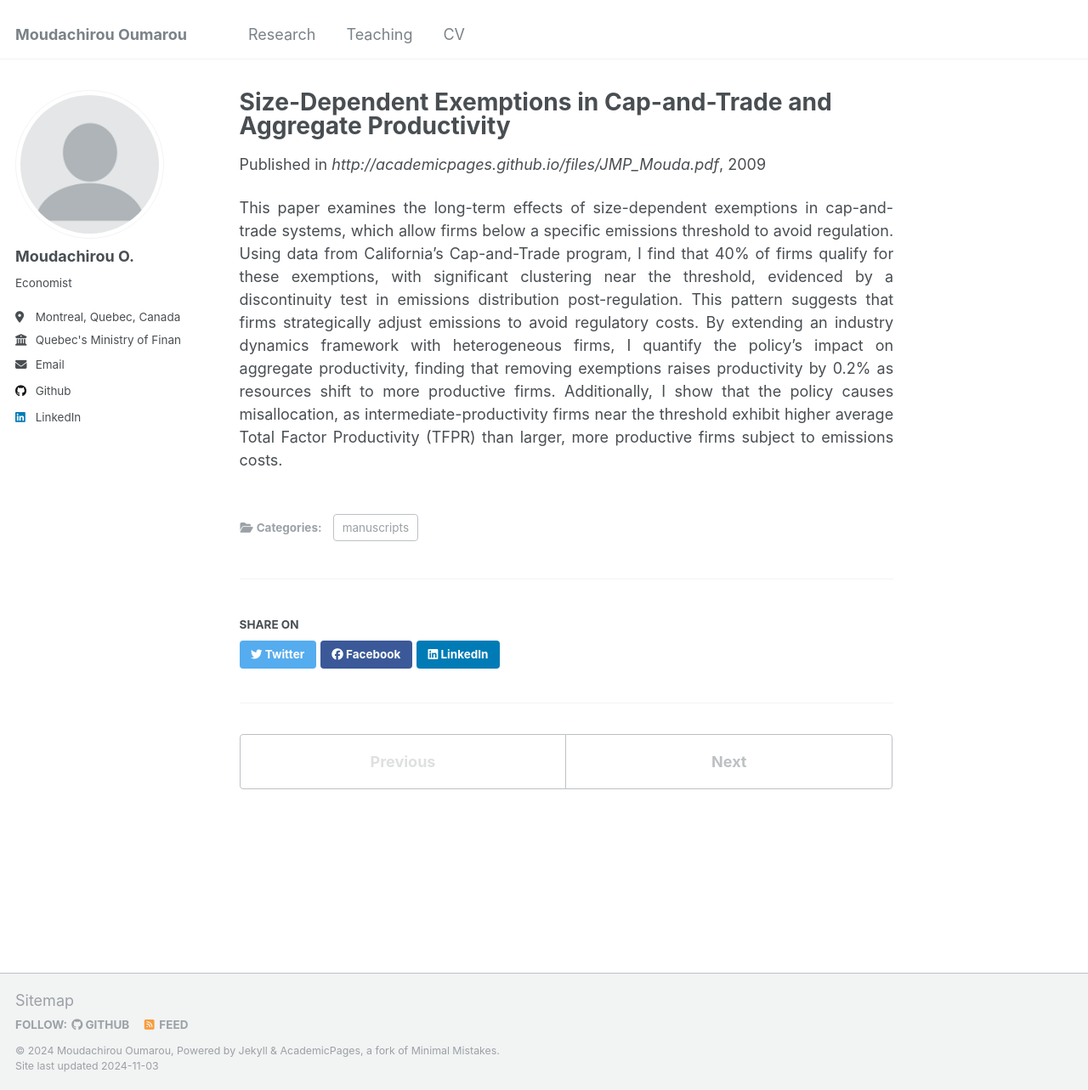
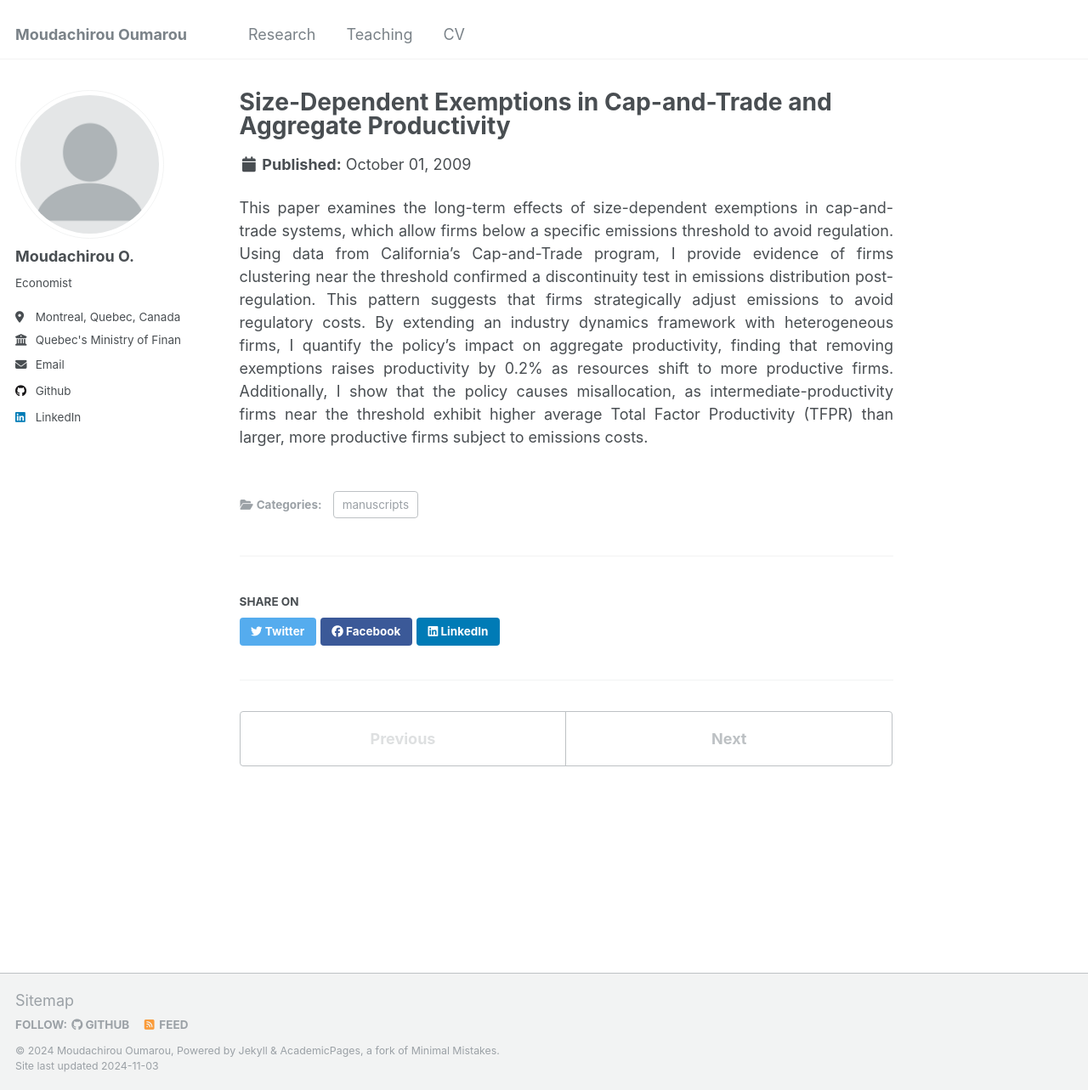
Before and after one commit to oumaroumoudachirou/oumaroumoudachirou.github.io, a Jekyll site: the page built from _publications/2009-10-01-paper-title-number-1.md, in a window 1280 px wide and 1283 px high. Shown: the whole window at 85% size. Built offline with Jekyll 4.4.1, drawn with Linux system fonts in a browser that asks for light colours.

Commit message:
Update 2009-10-01-paper-title-number-1.md

```diff
--- a/_publications/2009-10-01-paper-title-number-1.md
+++ b/_publications/2009-10-01-paper-title-number-1.md
@@ -3,8 +3,7 @@ title: "Size-Dependent Exemptions in Cap-and-Trade and Aggregate Productivity"
 collection: publications
 category: manuscripts
 permalink: /publication/2009-10-01-paper-title-number-1
-venue: 'http://academicpages.github.io/files/JMP_Mouda.pdf'
 paperurl: 'http://academicpages.github.io/files/JMP_Mouda.pdf'
 ---
 
-<p align="justify"> This paper examines the long-term effects of size-dependent exemptions in cap-and-trade systems, which allow firms below a specific emissions threshold to avoid regulation. Using data from California’s Cap-and-Trade program, I find that 40% of firms qualify for these exemptions, with significant clustering near the threshold, evidenced by a discontinuity test in emissions distribution post-regulation. This pattern suggests that firms strategically adjust emissions to avoid regulatory costs. By extending an industry dynamics framework with heterogeneous firms, I quantify the policy’s impact on aggregate productivity, finding that removing exemptions raises productivity by 0.2% as resources shift to more productive firms. Additionally, I show that the policy causes misallocation, as intermediate-productivity firms near the threshold exhibit higher average Total Factor Productivity (TFPR) than larger, more productive firms subject to emissions costs.
+<p align="justify"> This paper examines the long-term effects of size-dependent exemptions in cap-and-trade systems, which allow firms below a specific emissions threshold to avoid regulation. Using data from California’s Cap-and-Trade program, I provide evidence of firms clustering near the threshold confirmed a discontinuity test in emissions distribution post-regulation. This pattern suggests that firms strategically adjust emissions to avoid regulatory costs. By extending an industry dynamics framework with heterogeneous firms, I quantify the policy’s impact on aggregate productivity, finding that removing exemptions raises productivity by 0.2% as resources shift to more productive firms. Additionally, I show that the policy causes misallocation, as intermediate-productivity firms near the threshold exhibit higher average Total Factor Productivity (TFPR) than larger, more productive firms subject to emissions costs.
```
